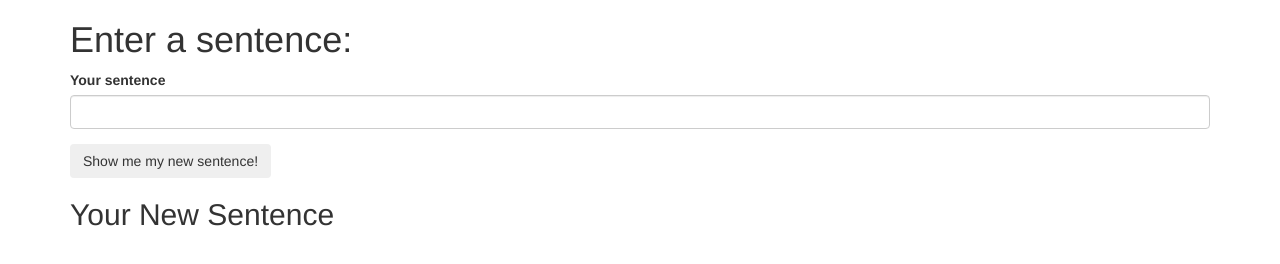
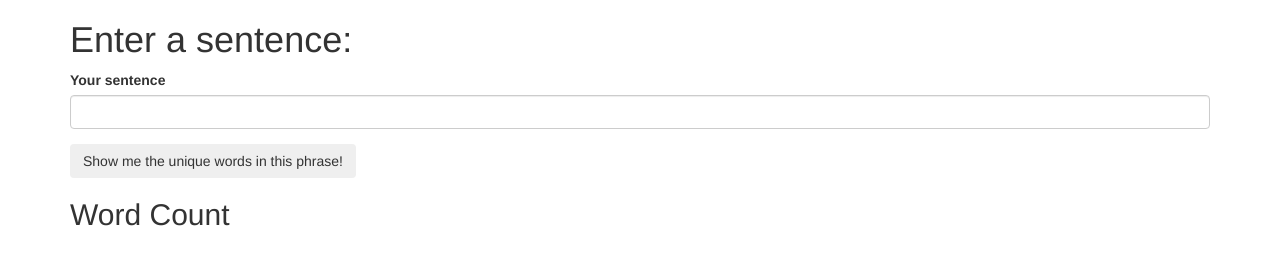
Before and after one commit to meaghanjones/word-order, a plain HTML site: page index.html in a window 1280 px wide. Drawn offline with Linux system fonts and the light colour scheme.

Commit message:
Update index.html

```diff
--- a/index.html
+++ b/index.html
@@ -16,12 +16,12 @@
             <label for="sentence">Your sentence</label>
             <input id="sentence" class="form-control" type="text">
           </div>
-          <button type="submit" class="btn">Show me my new sentence!</button>
+          <button type="submit" class="btn">Show me the unique words in this phrase!</button>
         </form>
       </div>
 
       <div>
-        <h2>Your New Sentence</h2>
+        <h2>Word Count</h2>
         <ul class="result">
         </ul>
       </div>
```
